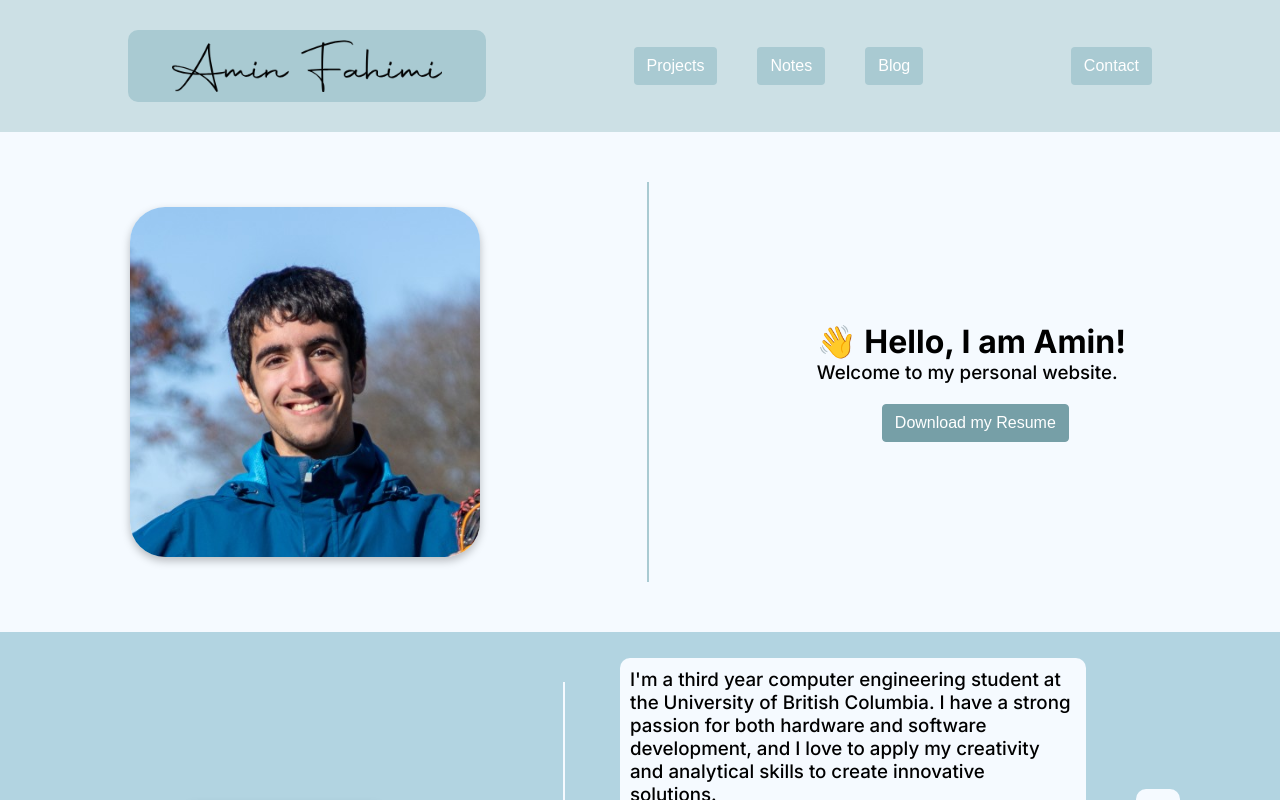
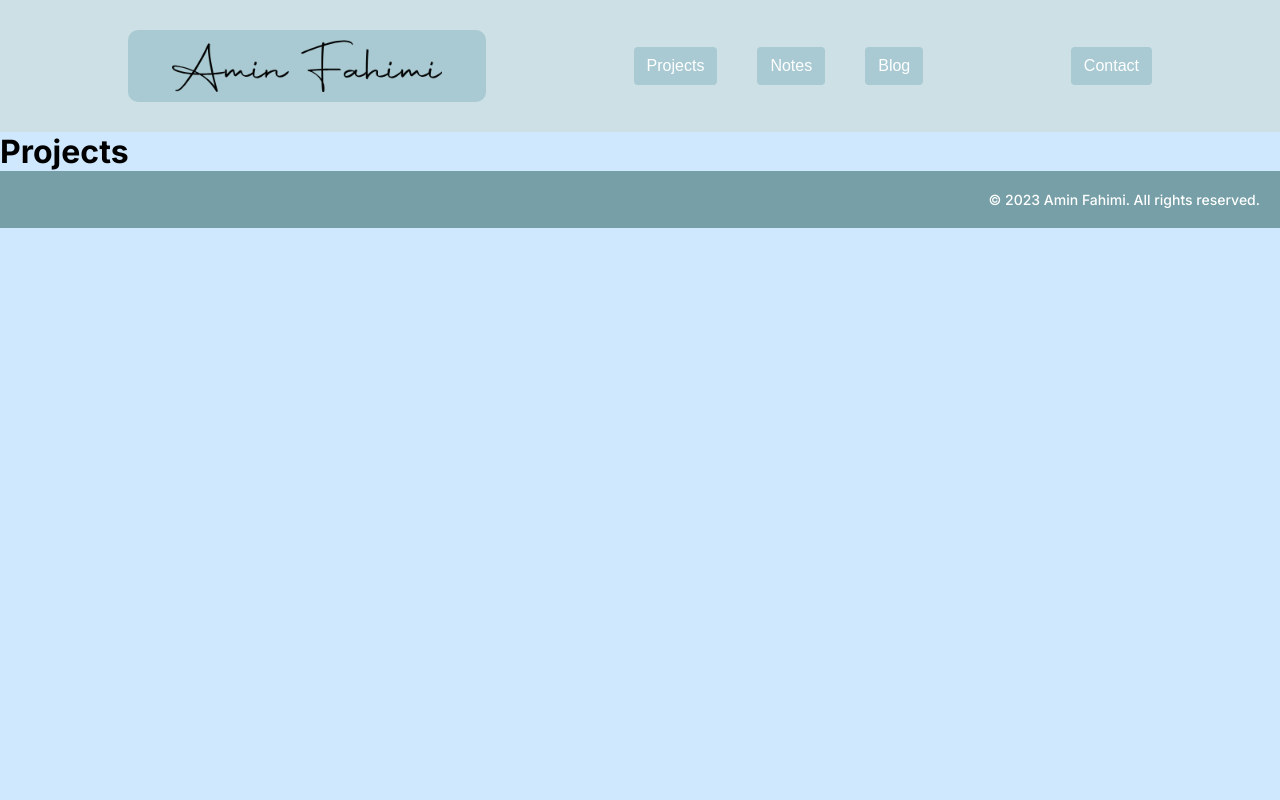
Before and after one commit to afahimi/afahimi.github.io, a React (Create React App) app: page /projects in a window 1280 px wide. Shown: the top 800 px of the page. Built offline with nearby package versions, Linux system fonts and the light colour scheme.

Commit message:
added routing

```diff
--- a/package.json
+++ b/package.json
@@ -13,6 +13,7 @@
     "react-bootstrap": "^2.7.4",
     "react-dom": "^18.2.0",
     "react-icons": "^4.10.1",
+    "react-router-dom": "^6.14.1",
     "react-scripts": "5.0.1",
     "web-vitals": "^2.1.4"
   },
--- a/src/App.js
+++ b/src/App.js
@@ -1,33 +1,36 @@
 import React from "react";
 import NavBar from "./components/UI/NavBar/NavBar";
+import classes from "./App.module.css";
+import { BrowserRouter as Router, Route, Routes } from "react-router-dom";
 import AboutPanel from "./components/UI/AboutPanel/AboutPanel";
-import classes from "./App.module.css";
 import IntroScreen from "./components/UI/IntroScreen/IntroScreen";
 import AboutScreen from "./components/UI/AboutScreen/AboutScreen";
 import Footer from "./components/UI/Footer/Footer";
-import SocialLinks from "./components/UI/SocialLinks/SocialLinks";
-
-/*
-Azure: F0FFFF
-Darker Azure: CCE0E5
-Button Color: A9CAD2
-Button Color (Hover): 7FA6AC
-Backgrund Color: d0e8fd
-Prominent Buton: 769FA7
-About Panel 1: f5faff
-About Panel 2: B2D4E1
-*/
+import Projects from "./components/pages/Projects/Projects";
+import Notes from "./components/pages/Notes/Notes";
+import Blog from "./components/pages/Blog/Blog";
+import Contact from "./components/pages/Contact/Contact";
 
 const App = () => {
   return (
-    <>
-      <div className={`${classes.global} ${classes.container}`}>
+    <div className={`${classes.global} ${classes.container}`}>
+      <Router>
         <NavBar />
-        <IntroScreen />
-        <AboutScreen backgroundColor="#B2D4E1" />
+        <Routes>
+          <Route path="/projects" element={<Projects />} />
+          <Route path="/notes" element={<Notes />} />
+          <Route path="/blog" element={<Blog />} />
+          <Route path="/contact" element={<Contact />} />
+          <Route path="/" element={
+            <>
+              <IntroScreen />
+              <AboutScreen backgroundColor="#B2D4E1" />
+            </>
+          } />
+        </Routes>
         <Footer />
-      </div>
-    </>
+      </Router>
+    </div>
   );
 };
 
--- a/src/components/UI/NavBar/NavBar.js
+++ b/src/components/UI/NavBar/NavBar.js
@@ -1,4 +1,5 @@
 import React from "react";
+import { Link } from 'react-router-dom';
 import Logo from "../Elements/Logo/Logo";
 import classes from "./NavBar.module.css";
 import Btn from "../Elements/Btn/Btn";
@@ -7,21 +8,23 @@ const NavBar = () => {
   return (
     <div>
       <header>
-        <Logo />
+        <Link to="/"> {/* Wraps the Logo component with a Link to the home page */}
+          <Logo />
+        </Link>
         <nav>
           <ul className={classes.navList}>
             <li>
-              <Btn value="Projects" />
+              <Link to="/projects"><Btn value="Projects" /></Link>
             </li>
             <li>
-                <Btn value="Notes" />
+              <Link to="/notes"><Btn value="Notes" /></Link>
             </li>
             <li>
-                <Btn value="Blog" />
+              <Link to="/blog"><Btn value="Blog" /></Link>
             </li>
           </ul>
         </nav>
-        <Btn value="Contact" />
+        <Link to='/contact'><Btn value="Contact" /></Link>
       </header>
     </div>
   );
--- /dev/null
+++ b/src/components/pages/Blog/Blog.js
@@ -0,0 +1,14 @@
+import React from "react";
+import {H1} from "../../UI/Elements/Typography/Typography";
+
+const Blog = () => {
+    return (
+        <>
+            <H1>
+                Blog
+            </H1>
+        </>
+    )
+}
+
+export default Blog;
--- /dev/null
+++ b/src/components/pages/Contact/Contact.js
@@ -0,0 +1,14 @@
+import React from "react";
+import {H1} from "../../UI/Elements/Typography/Typography";
+
+const Contact = () => {
+    return (
+        <>
+            <H1>
+                Contact
+            </H1>
+        </>
+    )
+}
+
+export default Contact;
--- /dev/null
+++ b/src/components/pages/Notes/Notes.js
@@ -0,0 +1,14 @@
+import React from "react";
+import {H1} from "../../UI/Elements/Typography/Typography";
+
+const Notes = () => {
+    return (
+        <>
+            <H1>
+                Notes
+            </H1>
+        </>
+    )
+}
+
+export default Notes;
--- /dev/null
+++ b/src/components/pages/Projects/Projects.js
@@ -0,0 +1,17 @@
+import React from "react";
+import NavBar from "../../UI/NavBar/NavBar";
+import Footer from "../../UI/Footer/Footer";
+import {H1} from "../../UI/Elements/Typography/Typography";
+
+const Projects = () => {
+    return (
+        <>
+            <H1>
+                Projects
+            </H1>
+
+        </>
+    )
+}
+
+export default Projects;
```
Also changed, not shown: 1 other file (tests, documents, lock files or other folders).
